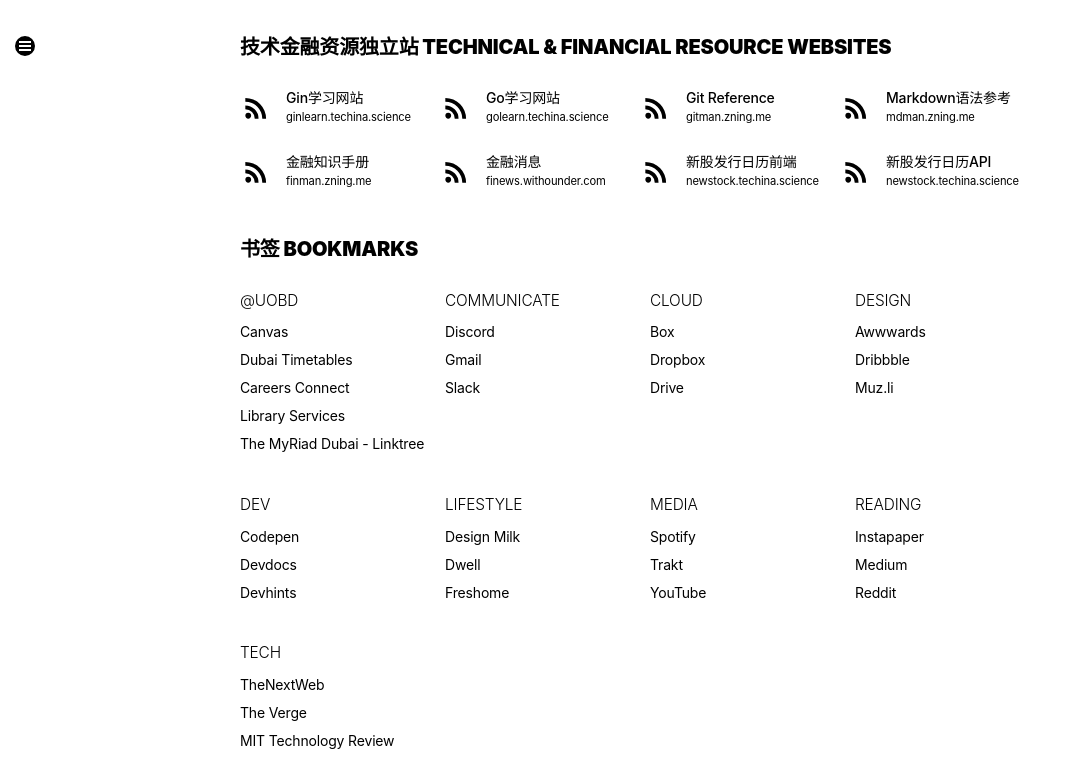
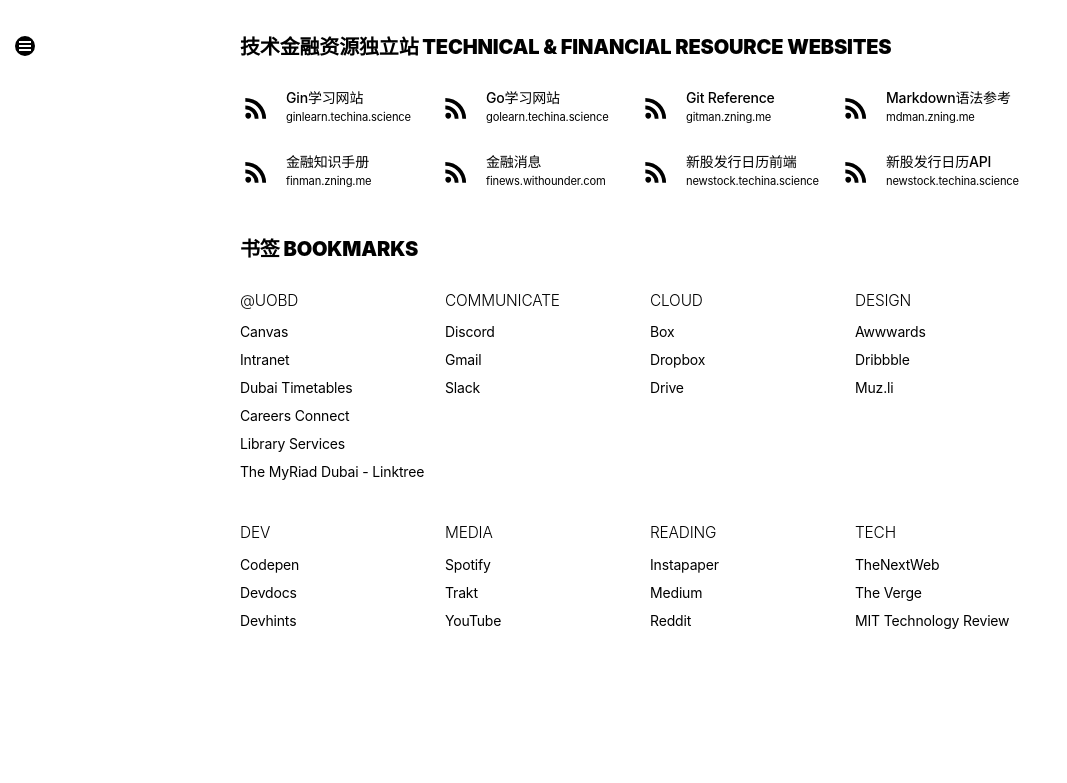
Before and after one commit to zning1994/portal, a plain HTML site: page index.html in a window 1280 px wide. Shown: the part 731-1514 px from the top of the page, without its empty margins (0-1067 px from the left). After the commit the page ends 1394 px from the top, so only its background shows below. Drawn offline with Linux system fonts and the light colour scheme.

Commit message:
提交个人门户更新 2022-11-03 08:47:30

```diff
--- a/index.html
+++ b/index.html
@@ -347,6 +347,7 @@
         <div class="links_category">
           <h4>@UoBD</h4>
           <a href="https://canvas.bham.ac.uk/" target="_blank" class="links_item theme_color-border theme_text-select">Canvas</a>
+          <a href="https://intranet.birmingham.ac.uk/" target="_blank" class="links_item theme_color-border theme_text-select">Intranet</a>
           <a href="https://dubaitimetables.bham.ac.uk/" target="_blank" class="links_item theme_color-border theme_text-select">Dubai Timetables</a>
           <a href="https://bham.targetconnect.net/student/home.html" target="_blank" class="links_item theme_color-border theme_text-select">Careers Connect</a>
           <a href="https://intranet.birmingham.ac.uk/as/libraryservices/library/index.aspx" target="_blank" class="links_item theme_color-border theme_text-select">Library Services</a>
@@ -375,12 +376,6 @@
           <a href="https://codepen.io/" target="" class="links_item theme_color-border theme_text-select">Codepen</a>
           <a href="https://devdocs.io" target="" class="links_item theme_color-border theme_text-select">Devdocs</a>
           <a href="https://devhints.io" target="" class="links_item theme_color-border theme_text-select">Devhints</a>
-        </div>
-        <div class="links_category">
-          <h4>Lifestyle</h4>
-          <a href="https://design-milk.com/category/interior-design/" target="" class="links_item theme_color-border theme_text-select">Design Milk</a>
-          <a href="https://www.dwell.com/" target="" class="links_item theme_color-border theme_text-select">Dwell</a>
-          <a href="https://www.mymove.com/freshome/" target="" class="links_item theme_color-border theme_text-select">Freshome</a>
         </div>
         <div class="links_category">
           <h4>Media</h4>
--- a/sw.js
+++ b/sw.js
@@ -1 +1 @@
-if(!self.define){let e,i={};const n=(n,r)=>(n=new URL(n+".js",r).href,i[n]||new Promise((i=>{if("document"in self){const e=document.createElement("script");e.src=n,e.onload=i,document.head.appendChild(e)}else e=n,importScripts(n),i()})).then((()=>{let e=i[n];if(!e)throw new Error(`Module ${n} didn’t register its module`);return e})));self.define=(r,s)=>{const o=e||("document"in self?document.currentScript.src:"")||location.href;if(i[o])return;let t={};const d=e=>n(e,o),l={module:{uri:o},exports:t,require:d};i[o]=Promise.all(r.map((e=>l[e]||d(e)))).then((e=>(s(...e),t)))}}define(["./workbox-3625d7b0"],(function(e){"use strict";self.skipWaiting(),e.clientsClaim(),e.precacheAndRoute([{url:"404.html",revision:"fe2b750fd4694404bcdd08f60edbd4d8"},{url:"icon-512.png",revision:"7c4be77d1ec32fbe248390918dd10f6c"},{url:"index.1804698f.css",revision:null},{url:"index.html",revision:"ff96807b52b6e8ab160d7bfe0a31f6e5"},{url:"main.bae34888.js",revision:null},{url:"registerSW.js",revision:"402b66900e731ca748771b6fc5e7a068"},{url:"icon-512.png",revision:"7c4be77d1ec32fbe248390918dd10f6c"},{url:"manifest.webmanifest",revision:"e87a0f00b6a0c2850973d1eb6060d915"}],{}),e.cleanupOutdatedCaches(),e.registerRoute(new e.NavigationRoute(e.createHandlerBoundToURL("404.html")))}));
+if(!self.define){let e,i={};const n=(n,r)=>(n=new URL(n+".js",r).href,i[n]||new Promise((i=>{if("document"in self){const e=document.createElement("script");e.src=n,e.onload=i,document.head.appendChild(e)}else e=n,importScripts(n),i()})).then((()=>{let e=i[n];if(!e)throw new Error(`Module ${n} didn’t register its module`);return e})));self.define=(r,s)=>{const o=e||("document"in self?document.currentScript.src:"")||location.href;if(i[o])return;let d={};const t=e=>n(e,o),l={module:{uri:o},exports:d,require:t};i[o]=Promise.all(r.map((e=>l[e]||t(e)))).then((e=>(s(...e),d)))}}define(["./workbox-3625d7b0"],(function(e){"use strict";self.skipWaiting(),e.clientsClaim(),e.precacheAndRoute([{url:"404.html",revision:"fe2b750fd4694404bcdd08f60edbd4d8"},{url:"icon-512.png",revision:"7c4be77d1ec32fbe248390918dd10f6c"},{url:"index.1804698f.css",revision:null},{url:"index.html",revision:"baaa4adb4b54b71161d39433dd67abe8"},{url:"main.bae34888.js",revision:null},{url:"registerSW.js",revision:"402b66900e731ca748771b6fc5e7a068"},{url:"icon-512.png",revision:"7c4be77d1ec32fbe248390918dd10f6c"},{url:"manifest.webmanifest",revision:"e87a0f00b6a0c2850973d1eb6060d915"}],{}),e.cleanupOutdatedCaches(),e.registerRoute(new e.NavigationRoute(e.createHandlerBoundToURL("404.html")))}));
```
